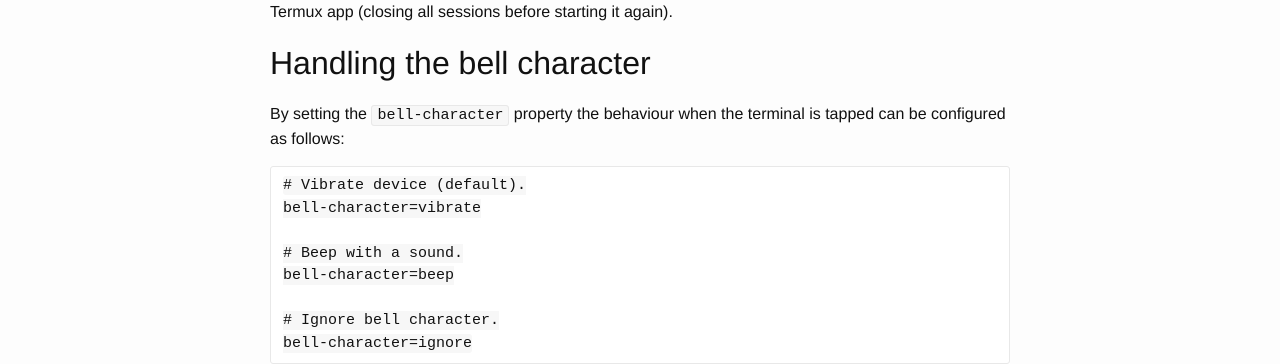
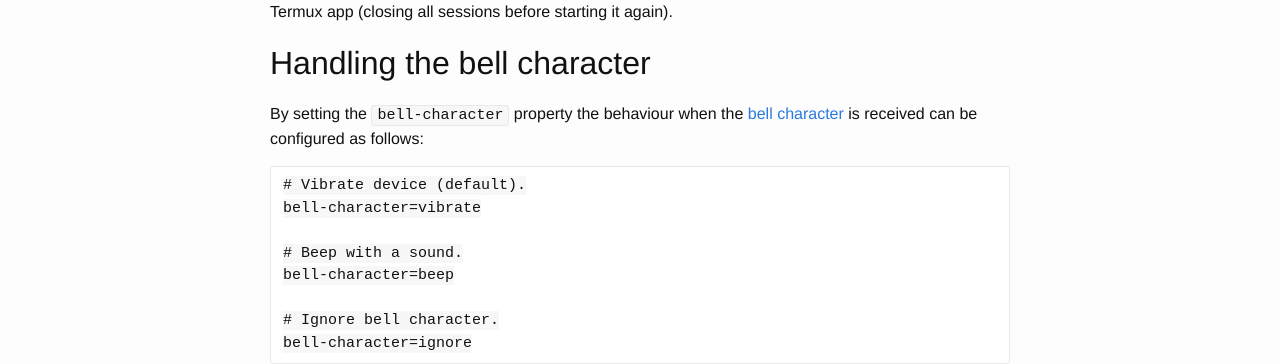
Before and after one commit to termux/termux.github.io, a Jekyll site: the page built from configuration.md, in a window 1280 px wide. Shown: the part 304-668 px from the top of the page. Built offline with Jekyll 4.4.1, drawn with Linux system fonts in a browser that asks for light colours.

Commit message:
Fix wrong line

```diff
--- a/configuration.md
+++ b/configuration.md
@@ -9,7 +9,7 @@
 
 Handling the bell character
 ---------------------------
-By setting the `bell-character` property the behaviour when the terminal is tapped can be configured as follows:
+By setting the `bell-character` property the behaviour when the [bell character](https://en.wikipedia.org/wiki/Bell_character) is received can be configured as follows:
 
     # Vibrate device (default).
     bell-character=vibrate
```
